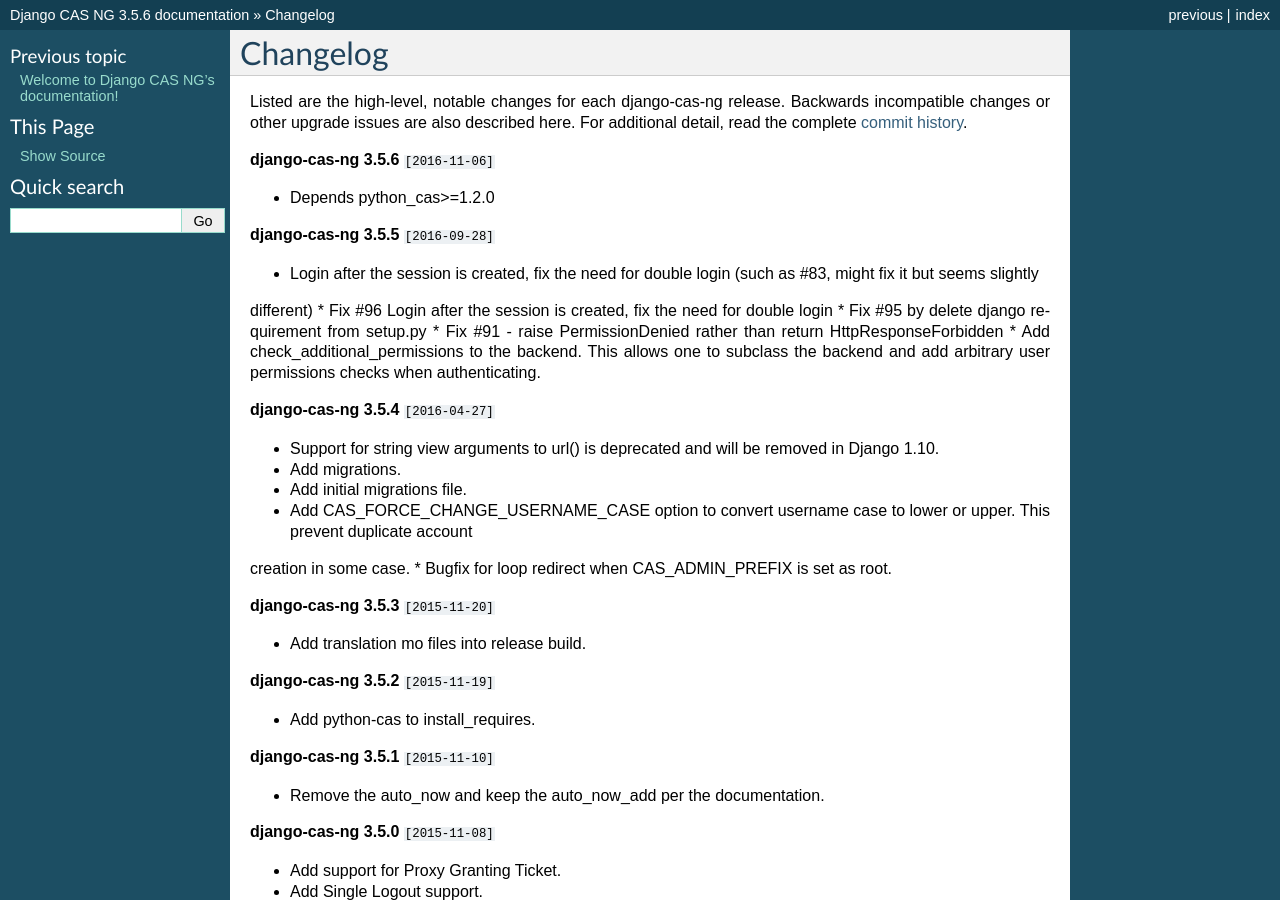
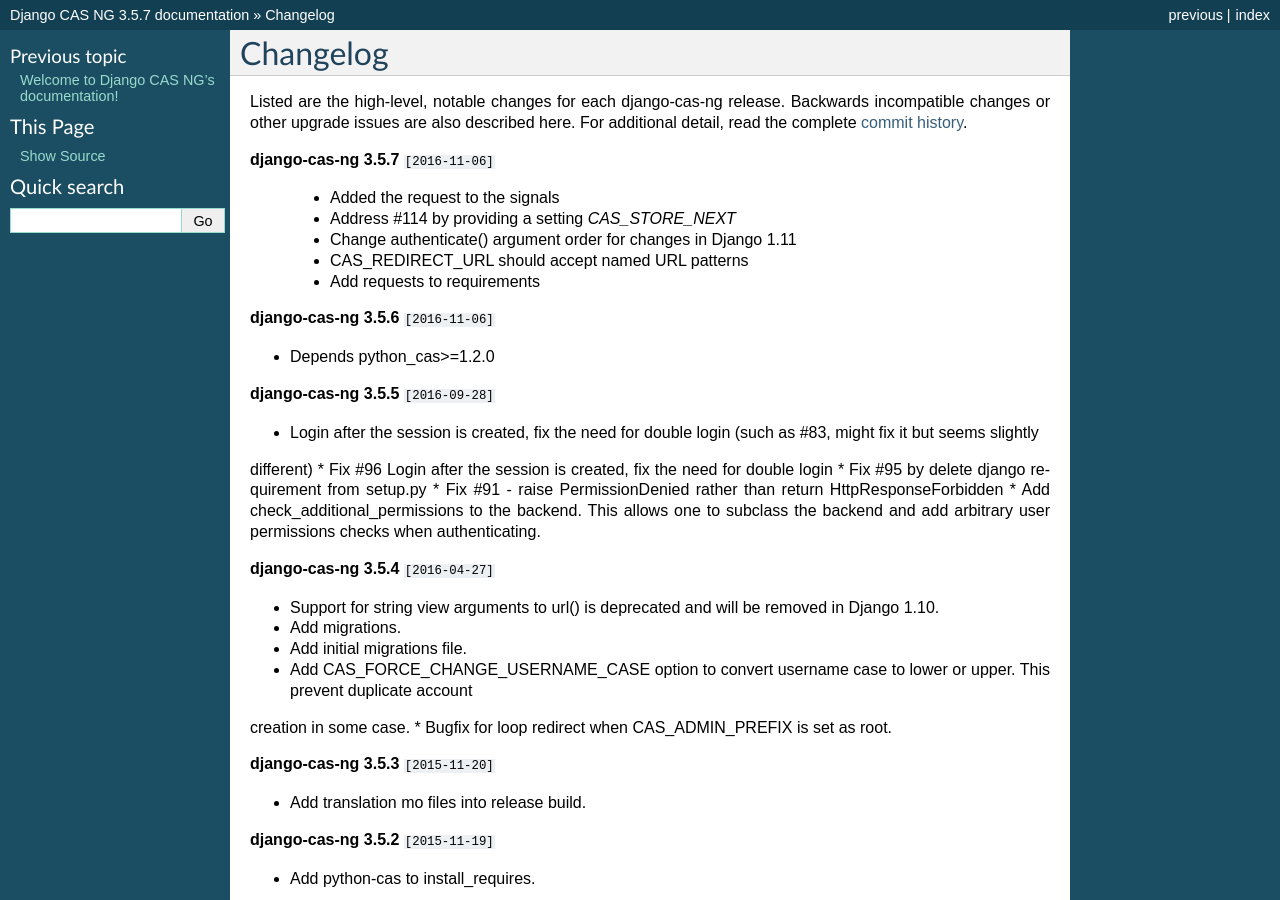
Before and after one commit to django-cas-ng/django-cas-ng, a Sphinx documentation site: the page built from docs/changelog.rst, in a window 1280 px wide and 900 px high. Built offline with Sphinx 7.4.7, drawn with Linux system fonts in a browser that asks for light colours; some of the changed text lies outside the part shown.

Commit message:
prepare v3.5.7

```diff
--- a/docs/changelog.rst
+++ b/docs/changelog.rst
@@ -5,6 +5,15 @@
 Listed are the high-level, notable changes for each django-cas-ng release.
 Backwards incompatible changes or other upgrade issues are also described
 here. For additional detail, read the complete `commit history`_.
+
+
+**django-cas-ng 3.5.7** ``[2016-11-06]``
+
+  * Added the request to the signals
+  * Address #114 by providing a setting `CAS_STORE_NEXT`
+  * Change authenticate() argument order for changes in Django 1.11
+  * CAS_REDIRECT_URL should accept named URL patterns
+  * Add requests to requirements
 
 
 **django-cas-ng 3.5.6** ``[2016-11-06]``
--- a/docs/conf.py
+++ b/docs/conf.py
@@ -54,7 +54,7 @@
 # The short X.Y version.
 version = '3.5'
 # The full version, including alpha/beta/rc tags.
-release = '3.5.6'
+release = '3.5.7'
 
 # The language for content autogenerated by Sphinx. Refer to documentation
 # for a list of supported languages.
--- a/setup.py
+++ b/setup.py
@@ -37,7 +37,7 @@
     url='https://github.com/mingchen/django-cas-ng',
     #bugtrack_url='https://github.com/mingchen/django-cas-ng/issues',  # not support this key
     download_url ='https://github.com/mingchen/django-cas-ng/releases',
-    version='3.5.6',
+    version='3.5.7',
     install_requires=['python-cas>=1.2.0'],
     zip_safe=False,  # dot not package as egg or django will not found management commands
 )
```
